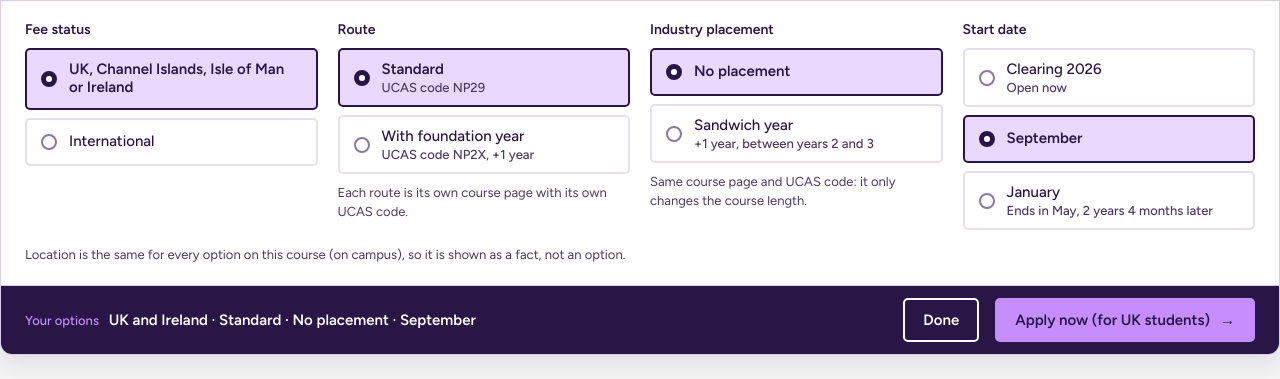
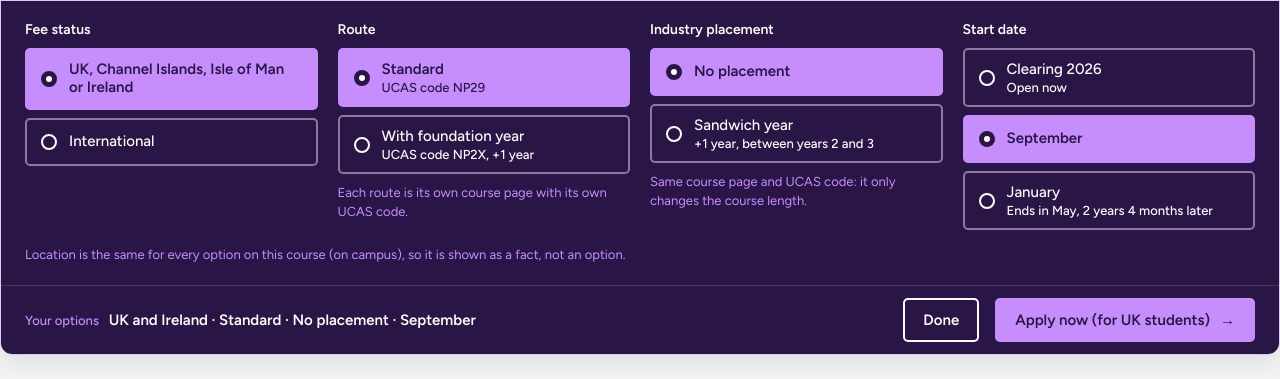
Before and after one commit to danielnumiko/Winchester-course, a plain HTML site: page index.html in a window 1280 px wide. Both pictures are taken after a click on the button "Change options". Shown: the part 421-800 px from the top of the page. Drawn offline with Linux system fonts and the light colour scheme.

Commit message:
Make the open options drawer dark purple
Co-Authored-By: Claude Opus 5.5 <noreply@anthropic.com>

```diff
--- a/index.html
+++ b/index.html
@@ -41,7 +41,8 @@ legend { padding: 0; margin-bottom: 10px; font-size: 14px; font-weight: 600; }
 .optbar .cta, .pinbar .cta { flex-shrink: 0; min-height: 44px; font-size: 15px; padding: 0 20px; }
 .drawer { display: flex; flex-direction: column; gap: 16px; padding: 20px; border-top: 1px solid var(--purple-line); }
 .pinbar { position: sticky; bottom: 0; z-index: 10; display: flex; flex-direction: column; background: #fff; border-top: 1px solid var(--purple-line); box-shadow: 0 -6px 16px rgba(41, 22, 71, 0.10); }
-.pinbar-drawer { display: flex; flex-direction: column; gap: 16px; max-height: 520px; overflow-y: auto; padding: 20px 24px; border-bottom: 1px solid var(--purple-line); }
+.pinbar-drawer { display: flex; flex-direction: column; gap: 16px; max-height: 520px; overflow-y: auto; padding: 20px 24px; background: var(--purple-dark); color: #fff; border-bottom: 1px solid var(--muted); }
+.pinbar-drawer .note { color: var(--purple-light); }
 .pinbar-row { display: flex; align-items: center; gap: 16px; padding: 12px 24px; background: var(--purple-dark); color: #fff; }
 .pinbar .optbar-toggle { background: transparent; border-color: #fff; color: #fff; }
 .pinbar .cta-primary { background: var(--purple-light); color: var(--purple-dark); }
@@ -105,9 +106,9 @@ const P = 'Proposal', C = 'To confirm';
 const tagBase = 'display: inline-flex; align-items: center; flex-shrink: 0; min-height: 22px; padding: 0 9px; border-radius: 11px; color: #291647; font-size: 12px; font-weight: 600; white-space: nowrap;';
 const tagStyle = (t) => t === C ? tagBase + ' background: #d4ef70;' : 'display: none;';
 const base = 'display: flex; align-items: center; gap: 12px; width: 100%; min-height: 48px; padding: 10px 14px; box-sizing: border-box; border-radius: 5px; font-family: Figtree, sans-serif; font-size: 15px; text-align: left; cursor: pointer;';
-const on = base + ' background: #ead8ff; border: 2px solid #291647; color: #291647; font-weight: 600;';
-const off = base + ' background: #ffffff; border: 2px solid #e6e0ee; color: #291647; font-weight: 500;';
-const radio = (sel) => 'display: inline-block; flex-shrink: 0; width: 16px; height: 16px; border-radius: 50%; box-sizing: border-box; background: #ffffff; ' + (sel ? 'border: 5px solid #291647;' : 'border: 2px solid #8a7aa3;');
+const on = base + ' background: #c68efd; border: 2px solid #c68efd; color: #291647; font-weight: 600;';
+const off = base + ' background: transparent; border: 2px solid #8a7aa3; color: #ffffff; font-weight: 500;';
+const radio = (sel) => 'display: inline-block; flex-shrink: 0; width: 16px; height: 16px; border-radius: 50%; box-sizing: border-box; background: #ffffff; ' + (sel ? 'border: 5px solid #291647;' : 'border: 2px solid #ffffff; background: transparent;');
 const group = (cur, key, label, opts, note, tag) => ({
 label: label, note: note || '', hasNote: !!note, tag: tag === C ? C : '', tagStyle: tagStyle(tag),
 options: opts.map((o) => ({
@@ -377,7 +378,7 @@ function render() {
   const groups = v.groups.map((g, gi) => `
     <fieldset>
       <legend style="display: flex; align-items: center; gap: 10px">${esc(g.label)}<span style="${esc(g.tagStyle)}">${esc(g.tag)}</span></legend>
-      <div class="choices">${g.options.map((o, oi) => `<button type="button" data-key="g${gi}o${oi}" data-h="${on(o.pick)}" aria-pressed="${o.pressed}" style="${esc(o.style)}"><span aria-hidden="true" style="${esc(o.dot)}"></span><span style="display: flex; flex-direction: column; gap: 2px">${esc(o.label)}<span style="font-size: 13px; font-weight: 500; color: #4a3a63">${esc(o.sub)}</span></span></button>`).join('')}</div>
+      <div class="choices">${g.options.map((o, oi) => `<button type="button" data-key="g${gi}o${oi}" data-h="${on(o.pick)}" aria-pressed="${o.pressed}" style="${esc(o.style)}"><span aria-hidden="true" style="${esc(o.dot)}"></span><span style="display: flex; flex-direction: column; gap: 2px">${esc(o.label)}<span style="font-size: 13px; font-weight: 500; color: inherit">${esc(o.sub)}</span></span></button>`).join('')}</div>
       ${g.hasNote ? `<p class="note">${esc(g.note)}</p>` : ''}
     </fieldset>`).join('');
   const facts = v.facts.map((f) => `<div><dt>${esc(f.label)}</dt><dd style="display: flex; flex-wrap: wrap; align-items: center; gap: 6px 10px">${esc(f.value)}<span style="${esc(f.tagStyle)}">${esc(f.tag)}</span></dd></div>`).join('');
```
